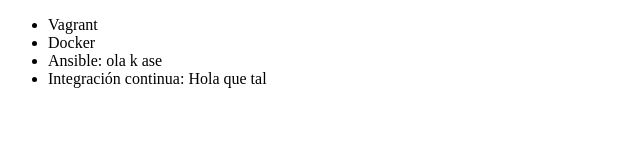
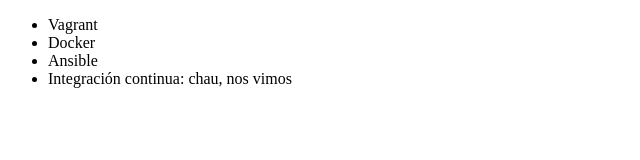
Before and after one commit to ceciamura/alura, a plain HTML site: page index.html in a window 1280 px wide. Shown: the full height of the page, 0-640 px from the left. Drawn offline with Linux system fonts and the light colour scheme.

Commit message:
Revert "Cambiando el codigo"
This reverts commit 5cca1d513d8c151aa7904ef058c46720fa1a9464.

```diff
--- a/index.html
+++ b/index.html
@@ -8,8 +8,8 @@
      <ul>
          <li> Vagrant </li>
          <li> Docker </li>
-         <li> Ansible: ola k ase </li>
-         <li> Integración continua: Hola que tal </li>
+         <li> Ansible </li>
+         <li> Integración continua: chau, nos vimos </li>
      </ul>
 </body>
 </html>
```
